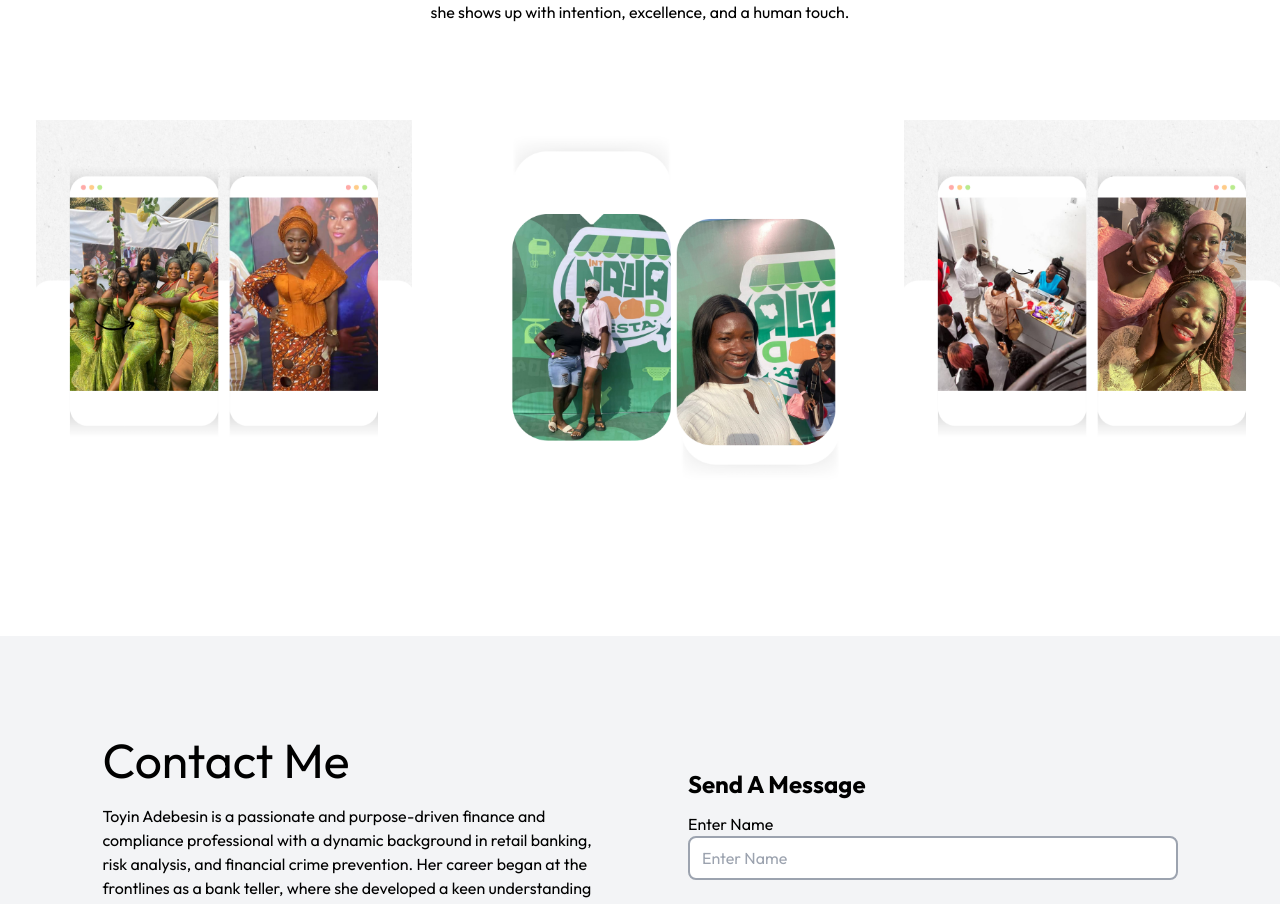
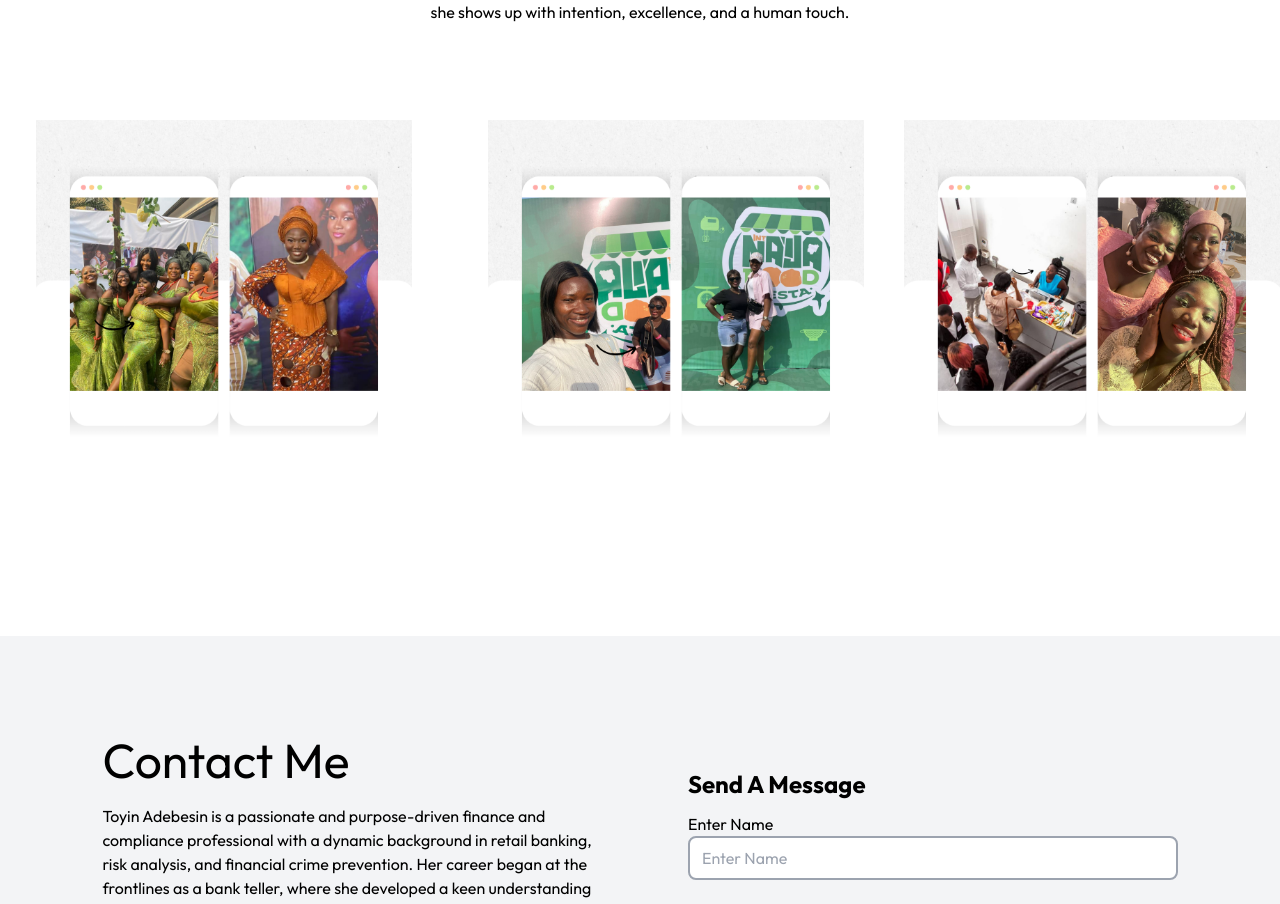
Before and after one commit to Agbakay/toyin-adebesin-portfolio, a React (Vite) app in the folder Landing Page/: page / in a window 1280 px wide. Shown: the part 2548-3452 px from the top of the page. Built offline with nearby package versions, Linux system fonts and the light colour scheme.

Commit message:
Update services image

```diff
--- a/Landing Page/src/components/About.jsx
+++ b/Landing Page/src/components/About.jsx
@@ -14,11 +14,7 @@ const About = () => {
         </h1>
         <div className=" md:column md:flex  gap-10 py-10 gap-x-10">
           <div className="col basis-1/2">
-            <img
-              src={image}
-              alt=""
-              className=" md:w-full hover:translate-y-6  "
-            />
+            <img src={image} alt="" className=" md:w-full   " />
           </div>
           <div className="col basis-1/2">
             <p className="py-10">
--- a/Landing Page/src/components/Portfolio.jsx
+++ b/Landing Page/src/components/Portfolio.jsx
@@ -1,7 +1,7 @@
 import React from "react";
 import image from "../assets/herobg.jpg";
 import image_1 from "../assets/cousin-wedding-01.png";
-import image_2 from "../assets/intiative-3.png";
+import image_2 from "../assets/wedding01.png";
 import image_3 from "../assets/events.png";
 import image_4 from "../assets/cousin-wedding.png";
 import image_5 from "../assets/section-3.png";
@@ -21,7 +21,7 @@ const Portfolio = () => {
             <img src={image_4} alt="" className="w-full md:w-[500px]" />
           </div>
           <div className=" object-contain  ">
-            <img src={image_5} alt="" className="w-full md:w-[500px]" />
+            <img src={image_2} alt="" className="w-full md:w-[500px]" />
           </div>
           <div className=" object-contain pt-10 pb-10">
             <img src={image_1} alt="" className="w-full md:w-[500px] " />
--- a/Landing Page/src/index.css
+++ b/Landing Page/src/index.css
@@ -14,6 +14,14 @@ button {
   border: 0;
   color: inherit;
   background: inherit;
+  animation: fadein 4s linear;
+  transition: 2s linear;
+  cursor: pointer;
+}
+
+button:hover .fa-solid {
+  transform: rotate(-45deg);
+  transition: 1s linear;
 }
 
 a {
@@ -57,3 +65,20 @@ a:hover .fa-solid {
     url(../src/assets/herobg.jpg) no-repeat center center/cover;
   background-attachment: fixed;
 }
+
+@keyframes fadein {
+  0% {
+    opacity: 0;
+  }
+
+  100% {
+    opacity: 1;
+  }
+}
+
+img {
+  cursor: pointer;
+}
+
+img:hover {
+}
```
Also changed, not shown: Landing Page/src/assets/wedding.png (added), Landing Page/src/assets/wedding01.png (added).
